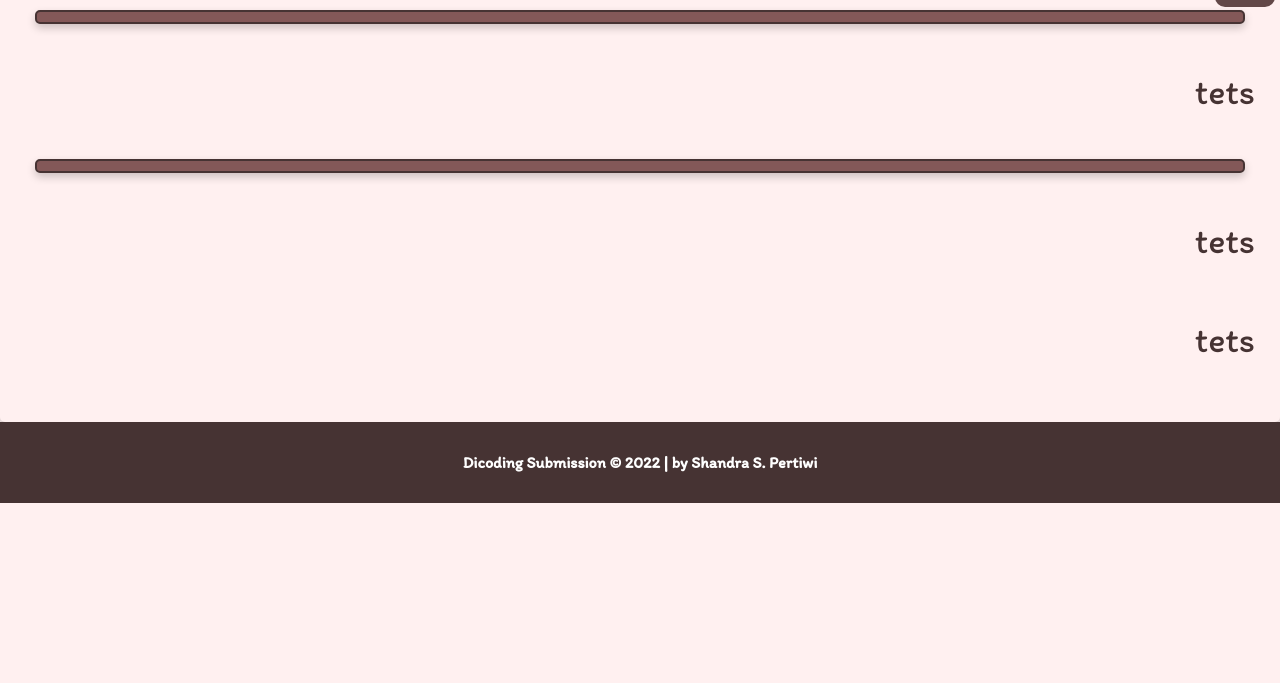
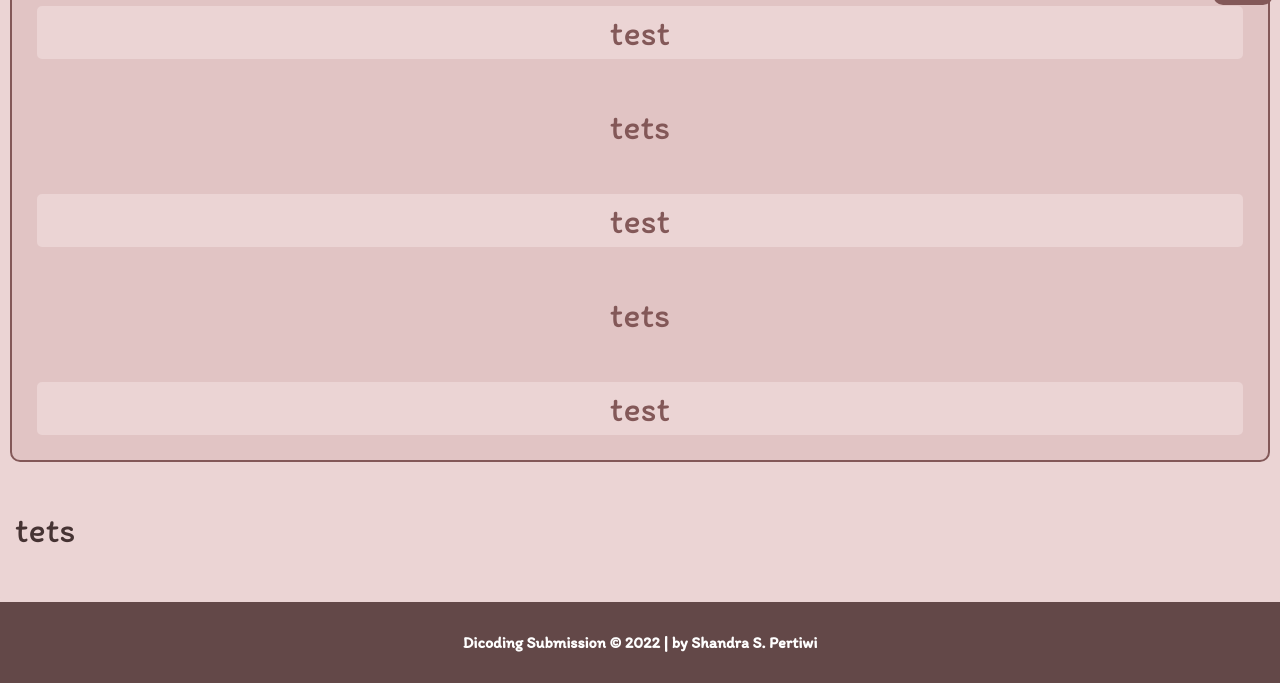
Before and after one commit to shandraspertiwi/test, a plain HTML site: page index.html in a window 1280 px wide. Shown: the part 788-1471 px from the top of the page. Before the commit the page ends 1291 px from the top, so only its background shows below. Drawn offline with Linux system fonts and the light colour scheme.

Commit message:
main flexbox

```diff
--- a/assets/style.css
+++ b/assets/style.css
@@ -12,7 +12,8 @@ body {
     font-family: 'Itim', Segoe UI, Tahoma, Geneva, Verdana, sans-serif;
     margin: 0;
     padding: 0;
-    background-color: #FFF0F0;
+    background-color:#EBD4D4;
+
 }
 
 h2,
@@ -33,7 +34,7 @@ main {
     padding: 20px;
     overflow: auto;
     color: #463333;
-    background-color: #EBD4D4;
+
 }
 
 nav {
@@ -65,21 +66,21 @@ nav>ul:first-child {
 }
 
 .dropbtn {
-    background-color:#634848;
+    background-color:#835858;
     color: white;
     padding: 5px;
     font-size: 18px;
     border: none;
     position: fixed;
-    bottom: 0px;
-    right: 0px;
+    bottom: 2px;
+    right: 2px;
   }
 
   /* The container <div> - needed to position the dropup content */
   .dropup {
     position: fixed;
-    bottom: 25px;
-    right: 20px;
+    bottom: 65px;
+    right: 10px;
   }
 
   /* Dropup content (Hidden by Default) */
@@ -153,21 +154,18 @@ nav>ul:first-child {
 /* More Specific Flexbox */
 
 main.flex-container {
-    display: flex;
-    border: inherit;
-    background-color: inherit;
-    flex-direction: row-reverse;
-    max-width: 1600px;
-    text-align: right;
+    background-color: #EBD4D4;
+    /* properti pendukung */
+    max-width: 100%;
+    text-align: left;
+    margin: auto;
+
 }
 
 .flex-container-column {
     flex-direction: column;
     flex-grow: 1;
-    flex-basis: 25%;
-    padding: 10px;
-    margin: 0 auto;
-    text-align: right;
+
 }
 
 .triple {
@@ -186,11 +184,10 @@ main.flex-container {
 
 .section-item {
     flex-grow: 1;
-    flex-basis: 25%;
+    flex-basis: 100%;
     padding: 10px;
     margin: 20px;
-    border: 2px solid #463333;
-    background-color: #835858;
+    background-color: #EBD4D4;
     list-style-type: none;
     padding: 10px;
 }
@@ -252,7 +249,6 @@ div.box.triple {
 }
 
 .card {
-    box-shadow: 0 4px 8px 0 rgba(0, 0, 0, 0.2);
     border-radius: 5px;
     padding: 5px;
     margin-top: 10px;
@@ -278,7 +274,7 @@ div.box.triple {
 
 .box li {
     display: inline;
-    border: 2px solid #463333;
+    border: 2px solid #835858;
     background-color: #835858;
     list-style-type: none;
     padding: 10px;
@@ -312,8 +308,9 @@ div.box.triple {
 article.box {
     margin: 5px;
     border-radius: 10px;
-    background-color: #463333;
-    color: #eeeeee;
+    background-color: #e1c4c4;
+    border: 2px solid #835858;
+    color: #835858;
     text-align: center;
 }
 
@@ -327,8 +324,8 @@ section.flex-container {
 }
 
 section .box {
-    border: 2px solid #463333;
     background-color: #835858;
+    border: none;
     flex-basis: 15%;
     padding: 10px;
 }
@@ -342,7 +339,7 @@ footer {
     padding: 5px;
     color: white;
 
-    background-color: #463333;
+    background-color: #634848;
     text-align: center;
     font-weight: bold;
 }
--- a/index.html
+++ b/index.html
@@ -49,19 +49,25 @@
 
                     </p>
                 </article>
-                <article id="about">
+                <article id="about" class="box card">
                     <p>tets
 
                     </p>
-                    <section class="section-item card"></section>
+                    <section class="section-item card">
+                        test
+                    </section>
                     <p>tets
 
                     </p>
                     </section>
-                    <section class="section-item card"></section>
+                    <section class="section-item card">
+                        test
+                    </section>
                     <p>tets
 
                     </p>
+                    <section class="section-item card">
+                        test
                     </section>
                 </article>
                 <article>
```
